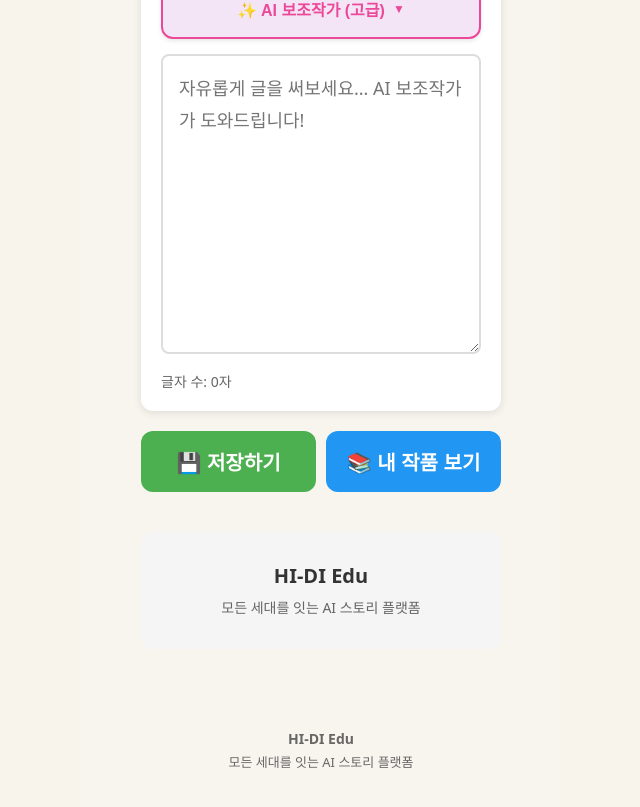
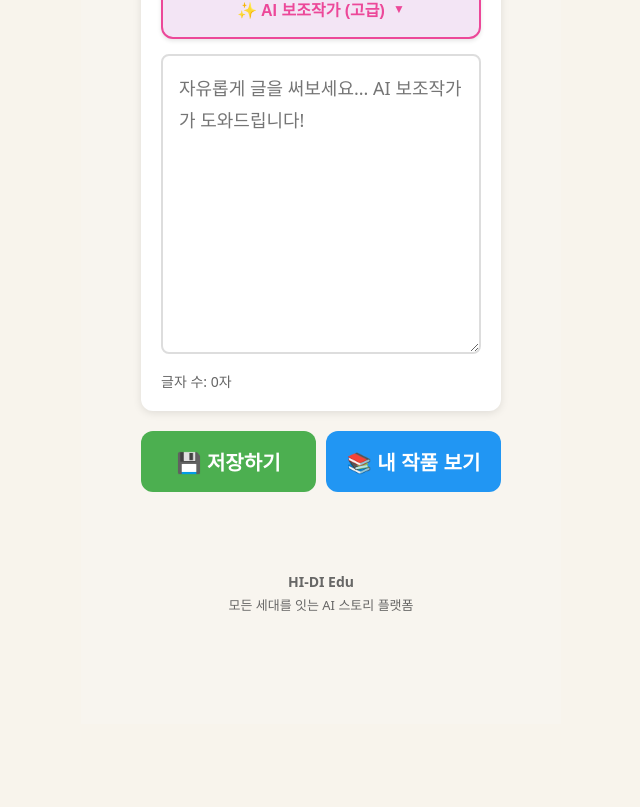
Before and after one commit to sunsudun25-cloud/hidi-story-maker, a React (Vite) app: page /write/editor in a window 1280 px wide. Shown: the part 782-1589 px from the top of the page, without its empty margins (319-959 px from the left). After the commit the page ends 1506 px from the top, so only its background shows below. Built offline with nearby package versions, Linux system fonts and the light colour scheme.

Commit message:
FIX: Remove duplicate footer in WriteEditor page
- WriteEditor.tsx: Remove duplicate company footer (HI-DI Edu)
- Layout component already provides footer, no need for duplicate
- Fix double footer display on writing editor page
- Ensure consistent footer across all pages

```diff
--- a/src/pages/WriteEditor.tsx
+++ b/src/pages/WriteEditor.tsx
@@ -1021,30 +1021,7 @@ ${content}
         </button>
       </div>
 
-      {/* 회사 정보 푸터 */}
-      <div style={{
-        marginTop: "40px",
-        padding: "30px 20px",
-        backgroundColor: "#f5f5f5",
-        borderRadius: "12px",
-        textAlign: "center",
-      }}>
-        <div style={{
-          fontSize: "20px",
-          fontWeight: "bold",
-          color: "#333",
-          marginBottom: "8px",
-        }}>
-          HI-DI Edu
-        </div>
-        <div style={{
-          fontSize: "14px",
-          color: "#666",
-          lineHeight: "1.6",
-        }}>
-          모든 세대를 잇는 AI 스토리 플랫폼
-        </div>
-      </div>
+      {/* ⭐ Layout 컴포넌트에 푸터가 있으므로 중복 제거 */}
     </main>
   );
 }
```
